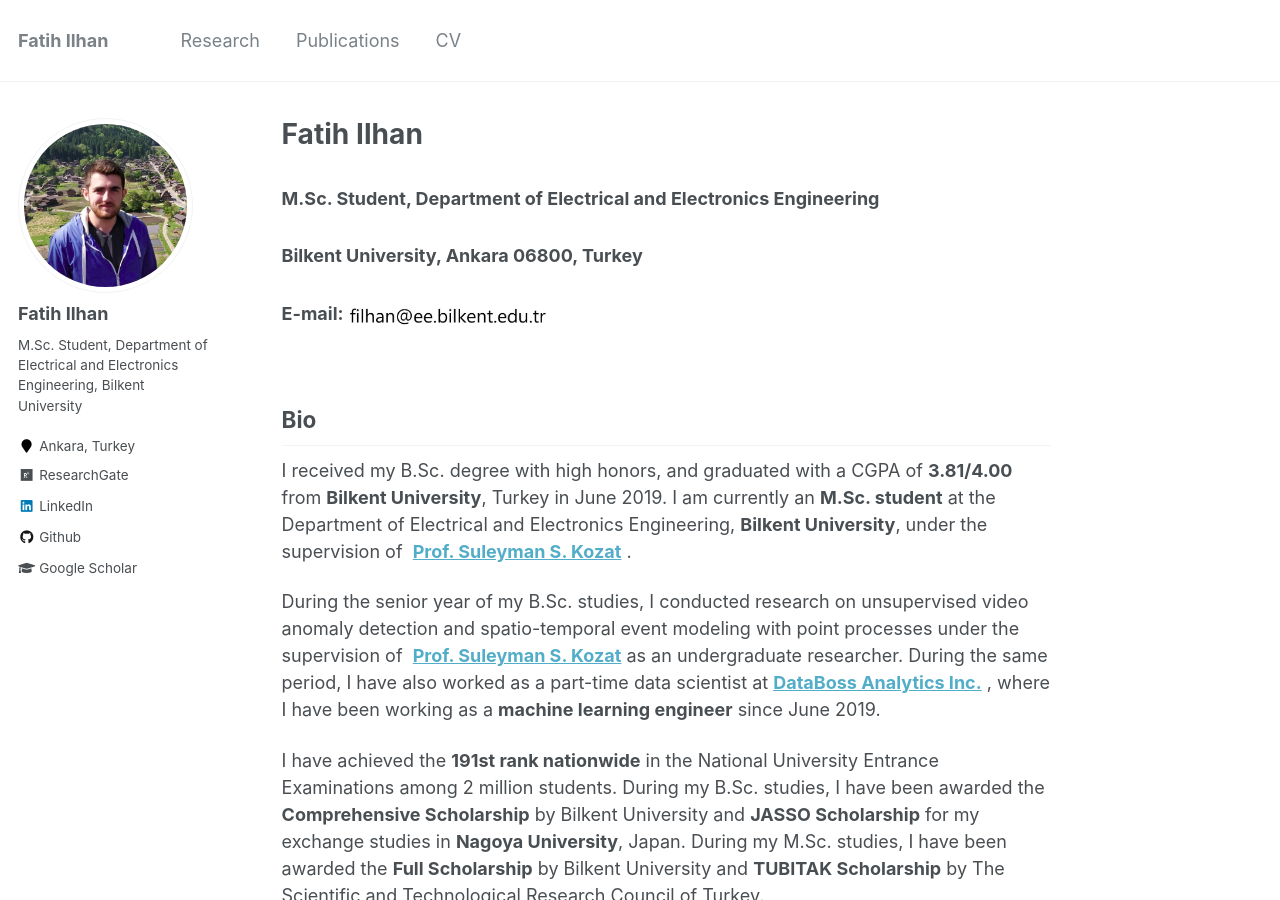
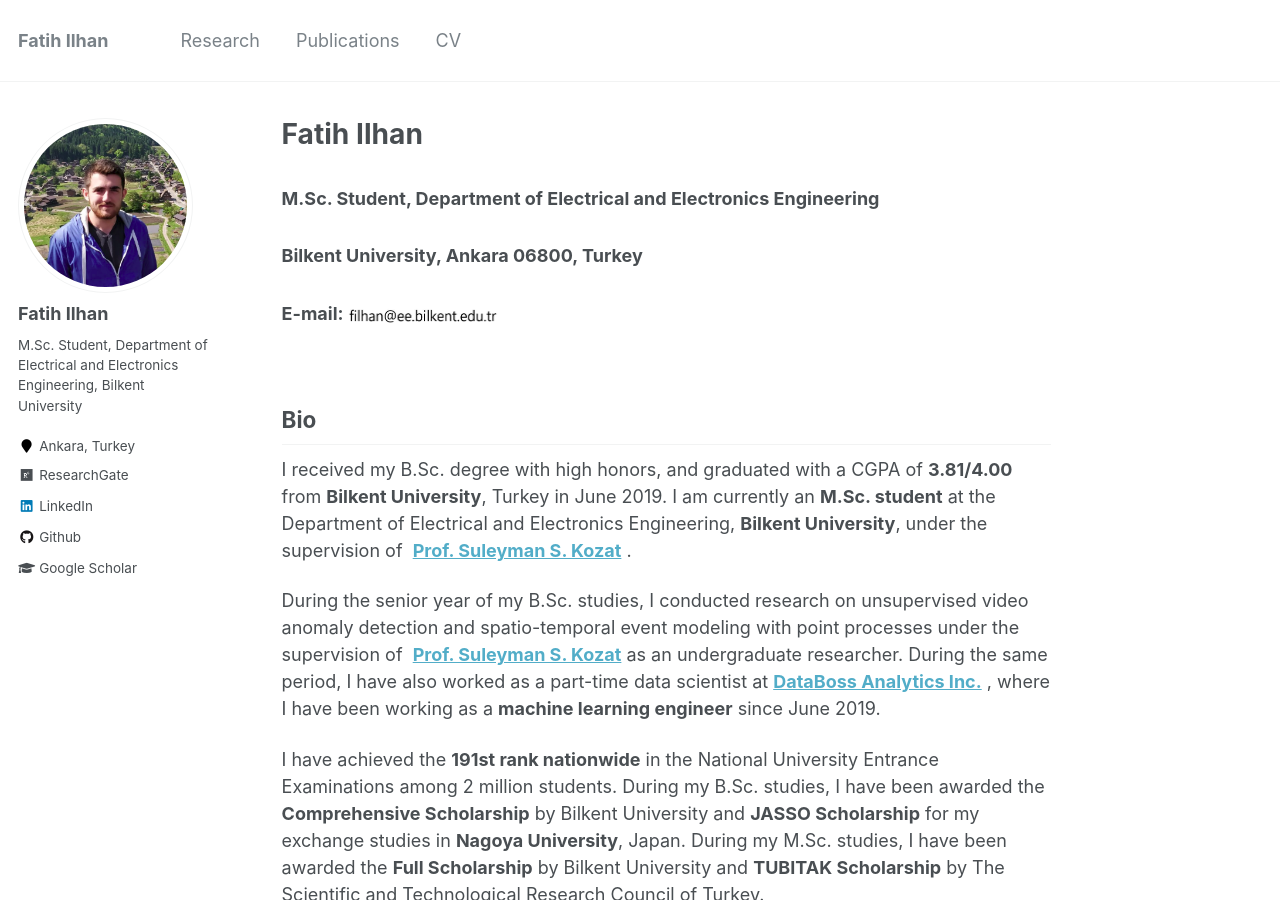
Before and after one commit to fatih-ilhan/fatih-ilhan.github.io, a Jekyll site: the page built from _pages/about.md, in a window 1280 px wide and 900 px high. Built offline with Jekyll 4.4.1, drawn with Linux system fonts in a browser that asks for light colours.

Commit message:
Update about.md

```diff
--- a/_pages/about.md
+++ b/_pages/about.md
@@ -12,7 +12,7 @@
 
 ### M.Sc. Student, Department of Electrical and Electronics Engineering
 ### Bilkent University, Ankara 06800, Turkey
-### E-mail: <img src="https://fatih-ilhan.github.io/files/email.JPG?raw=true" alt="Photo" style="width: 200px;"/>
+### E-mail: <img src="https://fatih-ilhan.github.io/files/email.JPG?raw=true" alt="Photo" style="width: 150px;"/>
 
 
 <br>
```
